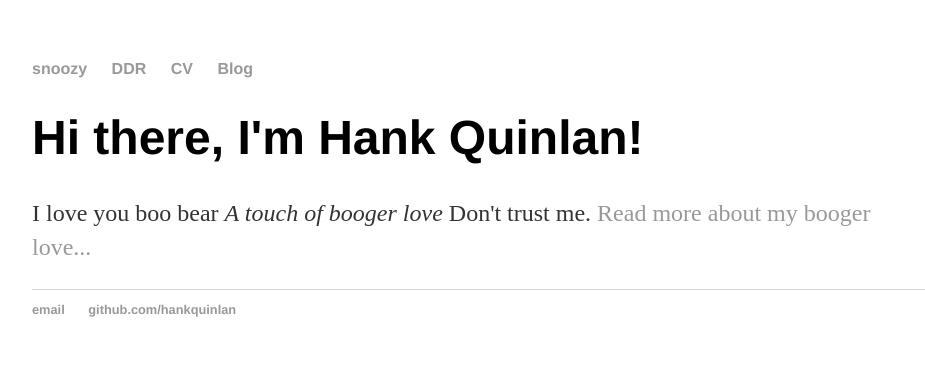
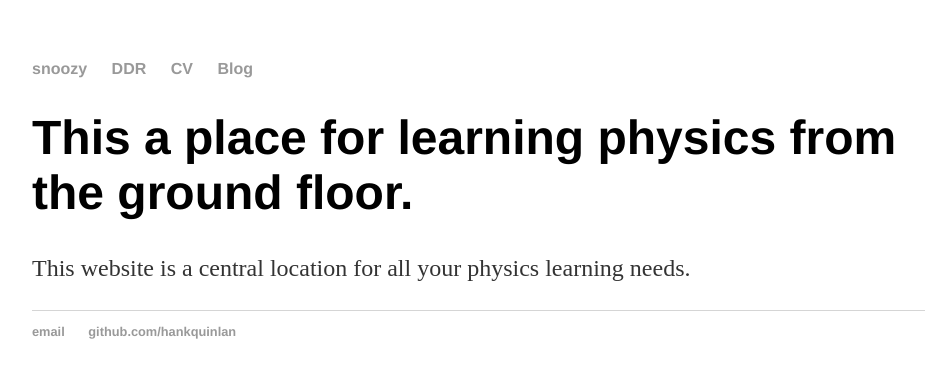
Before and after one commit to josht6022/josht6022.github.io, a Jekyll site: the page built from index.html, in a window 1280 px wide. Shown: the top 378 px of the page, without its empty margins (160-1085 px from the left). Built offline with Jekyll 4.4.1, drawn with Linux system fonts in a browser that asks for light colours.

Commit message:
Update index.html

```diff
--- a/index.html
+++ b/index.html
@@ -1,8 +1,8 @@
 ---
 layout: default
-title: pretty terri
+title: getphysics
 ---
 <div class="blurb">
-	<h1>Hi there, I'm Hank Quinlan!</h1>
-	<p>I love you boo bear <em>A touch of booger love</em> Don't trust me. <a href="/about">Read more about my booger love...</a></p>
+	<h1>This a place for learning physics from the ground floor.</h1>
+	<p>This website is a central location for all your physics learning needs.<a href="/about"></a></p>
 </div><!-- /.blurb -->
```
